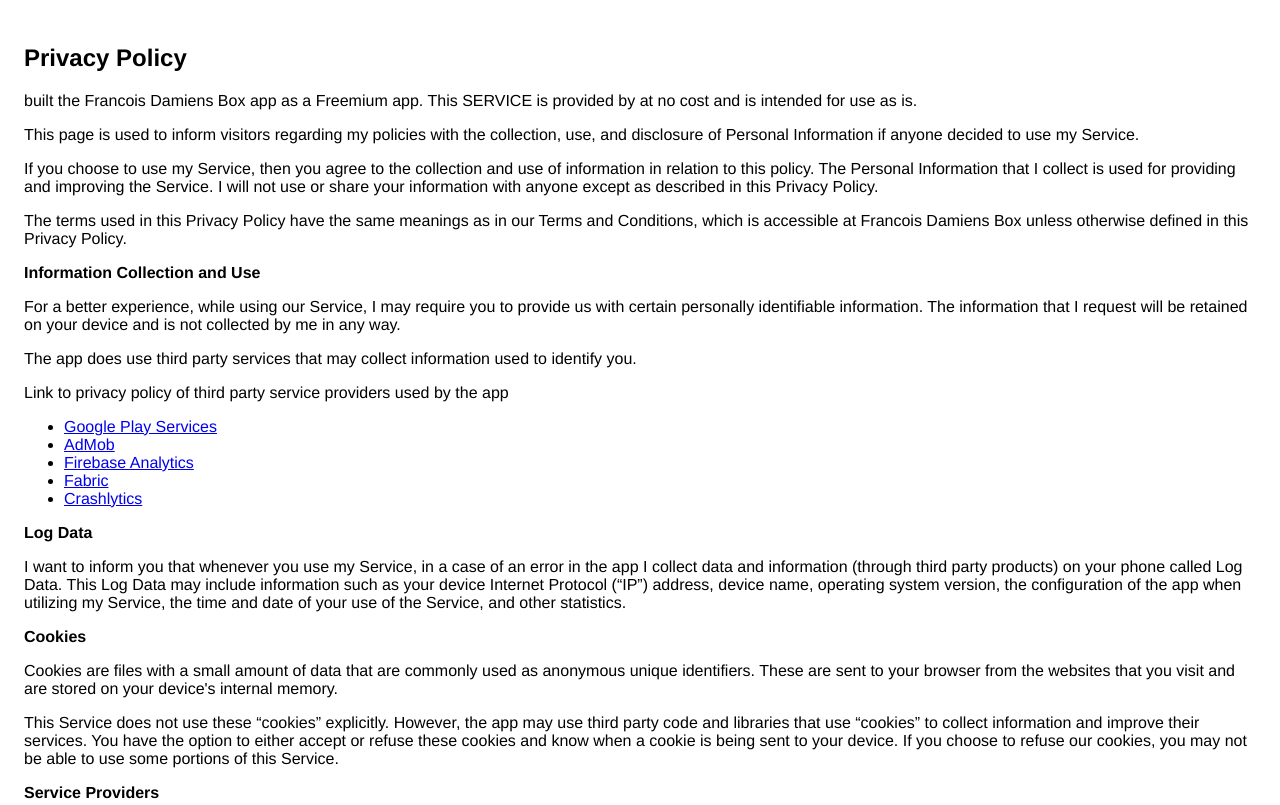
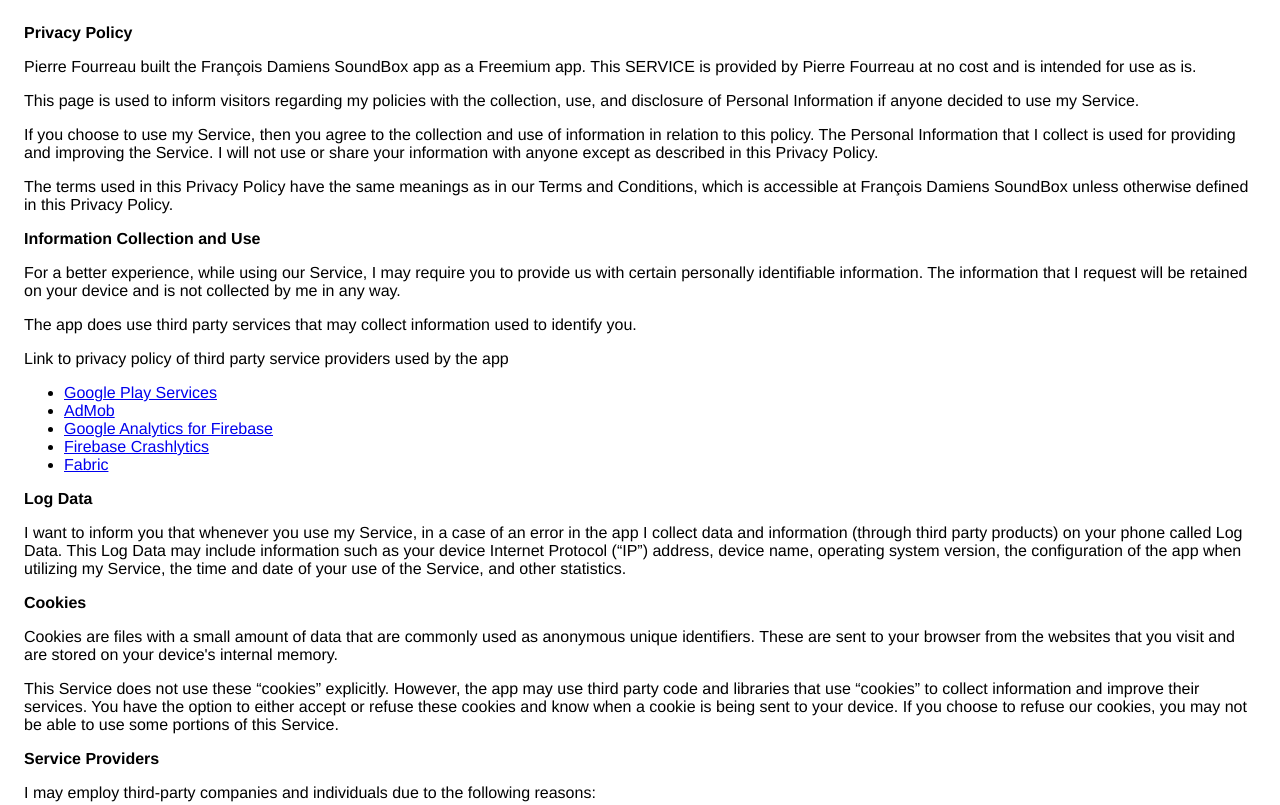
Before and after one commit to PierreFourreau/PierreFourreau.github.io, a plain HTML site: page policy/francoisdamiens_privacy_policy.html in a window 1280 px wide. Shown: the top 805 px of the page. Drawn offline with Linux system fonts and the light colour scheme.

Commit message:
Update francoisdamiens_privacy_policy.html

```diff
--- a/policy/francoisdamiens_privacy_policy.html
+++ b/policy/francoisdamiens_privacy_policy.html
@@ -7,116 +7,107 @@
       <style> body { font-family: 'Helvetica Neue', Helvetica, Arial, sans-serif; padding:1em; } </style>
     </head>
     <body>
-    <h2>Privacy Policy</h2> <p>
-                     built the Francois Damiens Box app as
+    <strong>Privacy Policy</strong> <p>
+                  Pierre Fourreau built the François Damiens SoundBox app as
                   a Freemium app. This SERVICE is provided by
-                     at no cost and is intended for
-                    use as is.
+                  Pierre Fourreau at no cost and is intended for use as
+                  is.
                 </p> <p>
-                    This page is used to inform visitors regarding
-                    my policies with the collection, use, and
-                    disclosure of Personal Information if anyone decided to use
-                    my Service.
+                  This page is used to inform visitors regarding my
+                  policies with the collection, use, and disclosure of Personal
+                  Information if anyone decided to use my Service.
                 </p> <p>
-                    If you choose to use my Service, then you agree
-                    to the collection and use of information in relation to this
+                  If you choose to use my Service, then you agree to
+                  the collection and use of information in relation to this
                   policy. The Personal Information that I collect is
-                    used for providing and improving the Service.
-                    I will not use or share your
-                    information with anyone except as described in this Privacy
-                    Policy.
+                  used for providing and improving the Service. I will not use or share your information with
+                  anyone except as described in this Privacy Policy.
                 </p> <p>
                   The terms used in this Privacy Policy have the same meanings
                   as in our Terms and Conditions, which is accessible at
-                    Francois Damiens Box unless otherwise defined in this Privacy
-                    Policy.
+                  François Damiens SoundBox unless otherwise defined in this Privacy Policy.
                 </p> <p><strong>Information Collection and Use</strong></p> <p>
-                    For a better experience, while using our Service,
-                    I may require you to provide us with certain
-                    personally identifiable information. The
-                    information that I request will be
-                    retained on your device and is not collected by me in any way.
-                  </p> <p>
+                  For a better experience, while using our Service, I
+                  may require you to provide us with certain personally
+                  identifiable information. The information that
+                  I request will be retained on your device and is not collected by me in any way.
+                </p> <div><p>
                     The app does use third party services that may collect
                     information used to identify you.
-                  </p> <div><p>
-                      Link to privacy policy of third party service providers
-                      used by the app
-                    </p> <ul><li><a href="https://www.google.com/policies/privacy/" target="_blank">Google Play Services</a></li><li><a href="https://support.google.com/admob/answer/6128543?hl=en" target="_blank">AdMob</a></li><li><a href="https://firebase.google.com/policies/analytics" target="_blank">Firebase Analytics</a></li><!----><li><a href="https://fabric.io/privacy" target="_blank">Fabric</a></li><li><a href="http://try.crashlytics.com/terms/privacy-policy.pdf" target="_blank">Crashlytics</a></li><!----><!----><!----><!----><!----></ul></div> <p><strong>Log Data</strong></p> <p>
-                    I want to inform you that whenever
-                    you use my Service, in a case of an error in the
-                    app I collect data and information (through third
-                    party products) on your phone called Log Data. This Log Data
-                    may include information such as your device Internet
-                    Protocol (“IP”) address, device name, operating system
-                    version, the configuration of the app when utilizing
-                    my Service, the time and date of your use of the
-                    Service, and other statistics.
+                  </p> <p>
+                    Link to privacy policy of third party service providers used
+                    by the app
+                  </p> <ul><li><a href="https://www.google.com/policies/privacy/" target="_blank" rel="noopener noreferrer">Google Play Services</a></li><li><a href="https://support.google.com/admob/answer/6128543?hl=en" target="_blank" rel="noopener noreferrer">AdMob</a></li><li><a href="https://firebase.google.com/policies/analytics" target="_blank" rel="noopener noreferrer">Google Analytics for Firebase</a></li><li><a href="https://firebase.google.com/support/privacy/" target="_blank" rel="noopener noreferrer">Firebase Crashlytics</a></li><!----><li><a href="https://policies.google.com/privacy" target="_blank" rel="noopener noreferrer">Fabric</a></li><!----><!----><!----><!----><!----><!----><!----><!----><!----><!----><!----><!----><!----><!----><!----></ul></div> <p><strong>Log Data</strong></p> <p>
+                  I want to inform you that whenever you
+                  use my Service, in a case of an error in the app
+                  I collect data and information (through third party
+                  products) on your phone called Log Data. This Log Data may
+                  include information such as your device Internet Protocol
+                  (“IP”) address, device name, operating system version, the
+                  configuration of the app when utilizing my Service,
+                  the time and date of your use of the Service, and other
+                  statistics.
                 </p> <p><strong>Cookies</strong></p> <p>
                   Cookies are files with a small amount of data that are
-                    commonly used as anonymous unique identifiers. These are
-                    sent to your browser from the websites that you visit and
-                    are stored on your device's internal memory.
+                  commonly used as anonymous unique identifiers. These are sent
+                  to your browser from the websites that you visit and are
+                  stored on your device's internal memory.
                 </p> <p>
-                    This Service does not use these “cookies” explicitly.
-                    However, the app may use third party code and libraries that
-                    use “cookies” to collect information and improve their
-                    services. You have the option to either accept or refuse
-                    these cookies and know when a cookie is being sent to your
-                    device. If you choose to refuse our cookies, you may not be
-                    able to use some portions of this Service.
+                  This Service does not use these “cookies” explicitly. However,
+                  the app may use third party code and libraries that use
+                  “cookies” to collect information and improve their services.
+                  You have the option to either accept or refuse these cookies
+                  and know when a cookie is being sent to your device. If you
+                  choose to refuse our cookies, you may not be able to use some
+                  portions of this Service.
                 </p> <p><strong>Service Providers</strong></p> <p>
-                    I may employ third-party companies
-                    and individuals due to the following reasons:
+                  I may employ third-party companies and
+                  individuals due to the following reasons:
                 </p> <ul><li>To facilitate our Service;</li> <li>To provide the Service on our behalf;</li> <li>To perform Service-related services; or</li> <li>To assist us in analyzing how our Service is used.</li></ul> <p>
-                    I want to inform users of this
-                    Service that these third parties have access to your
-                    Personal Information. The reason is to perform the tasks
-                    assigned to them on our behalf. However, they are obligated
-                    not to disclose or use the information for any other
-                    purpose.
+                  I want to inform users of this Service
+                  that these third parties have access to your Personal
+                  Information. The reason is to perform the tasks assigned to
+                  them on our behalf. However, they are obligated not to
+                  disclose or use the information for any other purpose.
                 </p> <p><strong>Security</strong></p> <p>
-                    I value your trust in providing us
-                    your Personal Information, thus we are striving to use
-                    commercially acceptable means of protecting it. But remember
-                    that no method of transmission over the internet, or method
-                    of electronic storage is 100% secure and reliable, and
-                    I cannot guarantee its absolute security.
+                  I value your trust in providing us your
+                  Personal Information, thus we are striving to use commercially
+                  acceptable means of protecting it. But remember that no method
+                  of transmission over the internet, or method of electronic
+                  storage is 100% secure and reliable, and I cannot
+                  guarantee its absolute security.
                 </p> <p><strong>Links to Other Sites</strong></p> <p>
-                    This Service may contain links to other sites. If you click
-                    on a third-party link, you will be directed to that site.
-                    Note that these external sites are not operated by
-                    me. Therefore, I strongly advise you to
-                    review the Privacy Policy of these websites.
-                    I have no control over and assume no
-                    responsibility for the content, privacy policies, or
-                    practices of any third-party sites or services.
+                  This Service may contain links to other sites. If you click on
+                  a third-party link, you will be directed to that site. Note
+                  that these external sites are not operated by me.
+                  Therefore, I strongly advise you to review the
+                  Privacy Policy of these websites. I have
+                  no control over and assume no responsibility for the content,
+                  privacy policies, or practices of any third-party sites or
+                  services.
                 </p> <p><strong>Children’s Privacy</strong></p> <p>
                   These Services do not address anyone under the age of 13.
                   I do not knowingly collect personally
                   identifiable information from children under 13. In the case
                   I discover that a child under 13 has provided
-                    me with personal information,
-                    I immediately delete this from our servers. If you
-                    are a parent or guardian and you are aware that your child
-                    has provided us with personal information, please contact
-                    me so that I will be able to do
-                    necessary actions.
+                  me with personal information, I immediately
+                  delete this from our servers. If you are a parent or guardian
+                  and you are aware that your child has provided us with
+                  personal information, please contact me so that
+                  I will be able to do necessary actions.
                 </p> <p><strong>Changes to This Privacy Policy</strong></p> <p>
                   I may update our Privacy Policy from
                   time to time. Thus, you are advised to review this page
                   periodically for any changes. I will
-                    notify you of any changes by posting the new Privacy Policy
-                    on this page. These changes are effective immediately after
-                    they are posted on this page.
-                  </p> <p><strong>Contact Us</strong></p> <p>
-                    If you have any questions or suggestions about
-                    my Privacy Policy, do not hesitate to contact
-                    me at Pierre Fourreau.
+                  notify you of any changes by posting the new Privacy Policy on
+                  this page.
+                </p> <p>This policy is effective as of 2020-06-25</p> <p><strong>Contact Us</strong></p> <p>
+                  If you have any questions or suggestions about my
+                  Privacy Policy, do not hesitate to contact me at troisieme.droite.studio@gmail.com.
                 </p> <p>
                   This privacy policy page was created at
-                    <a href="https://privacypolicytemplate.net" target="_blank">privacypolicytemplate.net</a>
+                  <a href="https://privacypolicytemplate.net" target="_blank" rel="noopener noreferrer">privacypolicytemplate.net</a>
                   and modified/generated by
-                    <a href="https://app-privacy-policy-generator.firebaseapp.com/" target="_blank">App Privacy Policy Generator</a></p>
+                  <a href="https://app-privacy-policy-generator.firebaseapp.com/" target="_blank" rel="noopener noreferrer">App Privacy Policy Generator</a></p>
     </body>
     </html>
```
Lines whose indentation alone changed are shown as unchanged.
